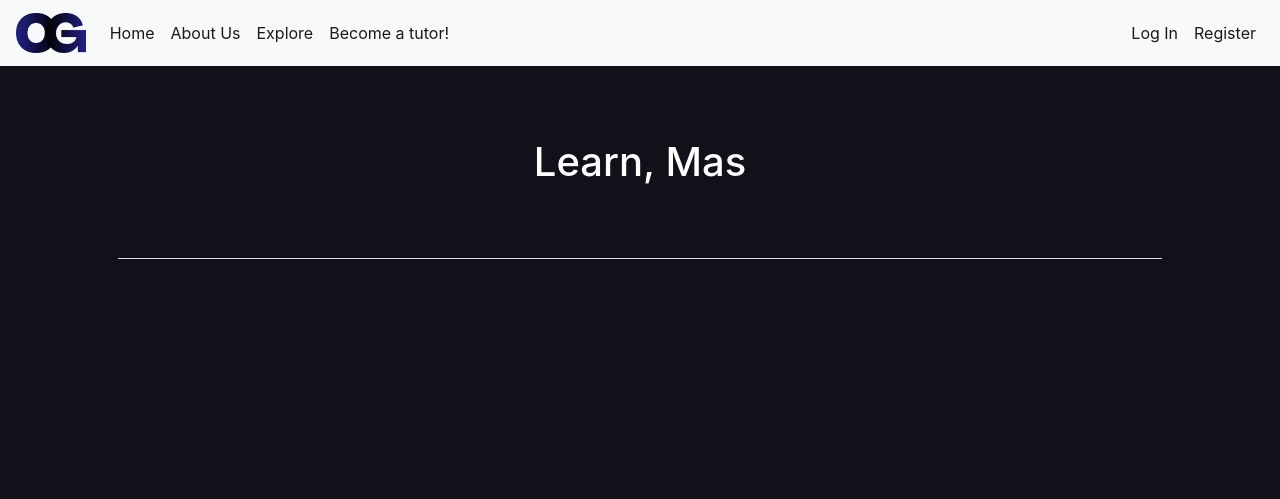
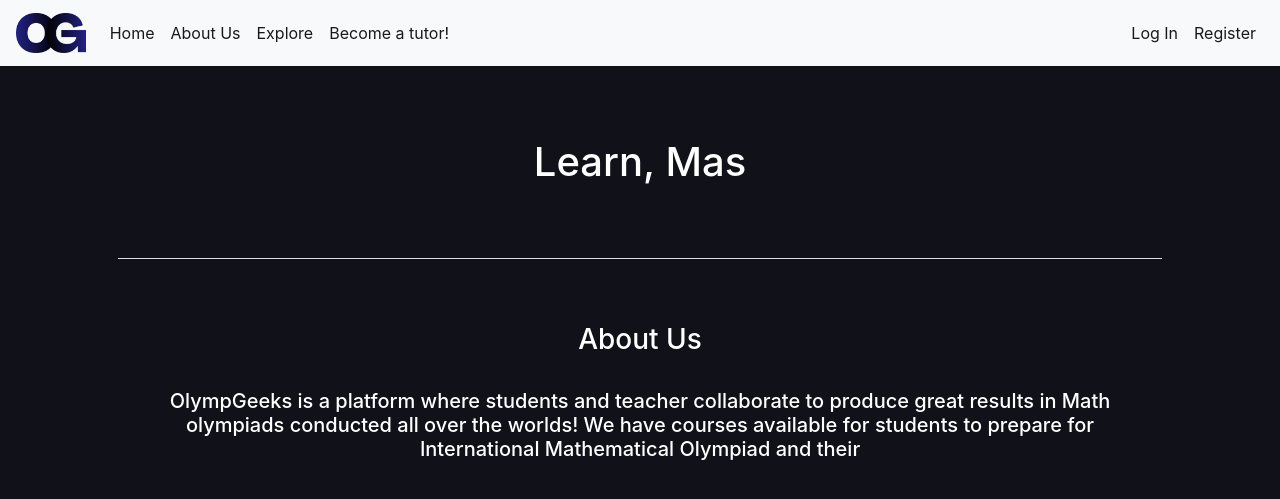
Before and after one commit to ItsSuhail/Illuminate, a Flask app: page / in a window 1280 px wide. Shown: the top 499 px of the page. Run offline with Flask 3, Linux system fonts and the light colour scheme; some libraries are stand-ins or nearby versions.

Commit message:
Added about us anchro

```diff
--- a/static/templates/index.html
+++ b/static/templates/index.html
@@ -7,7 +7,11 @@
   <br><br>
   <hr class="sep">
   <br><br>
-  <div class="container"></div>
+  <div class="container">
+    <h3 class="head" >About Us</h3>
+    <br>
+    <h5 class="head">OlympGeeks is a platform where students and teacher collaborate to produce great results in Math olympiads conducted all over the worlds! We have courses available for students to prepare for International Mathematical Olympiad and their </h5>
+  </div>
   <!-- Flexbox container for aligning the toasts -->
 
 {% endblock %}
```
